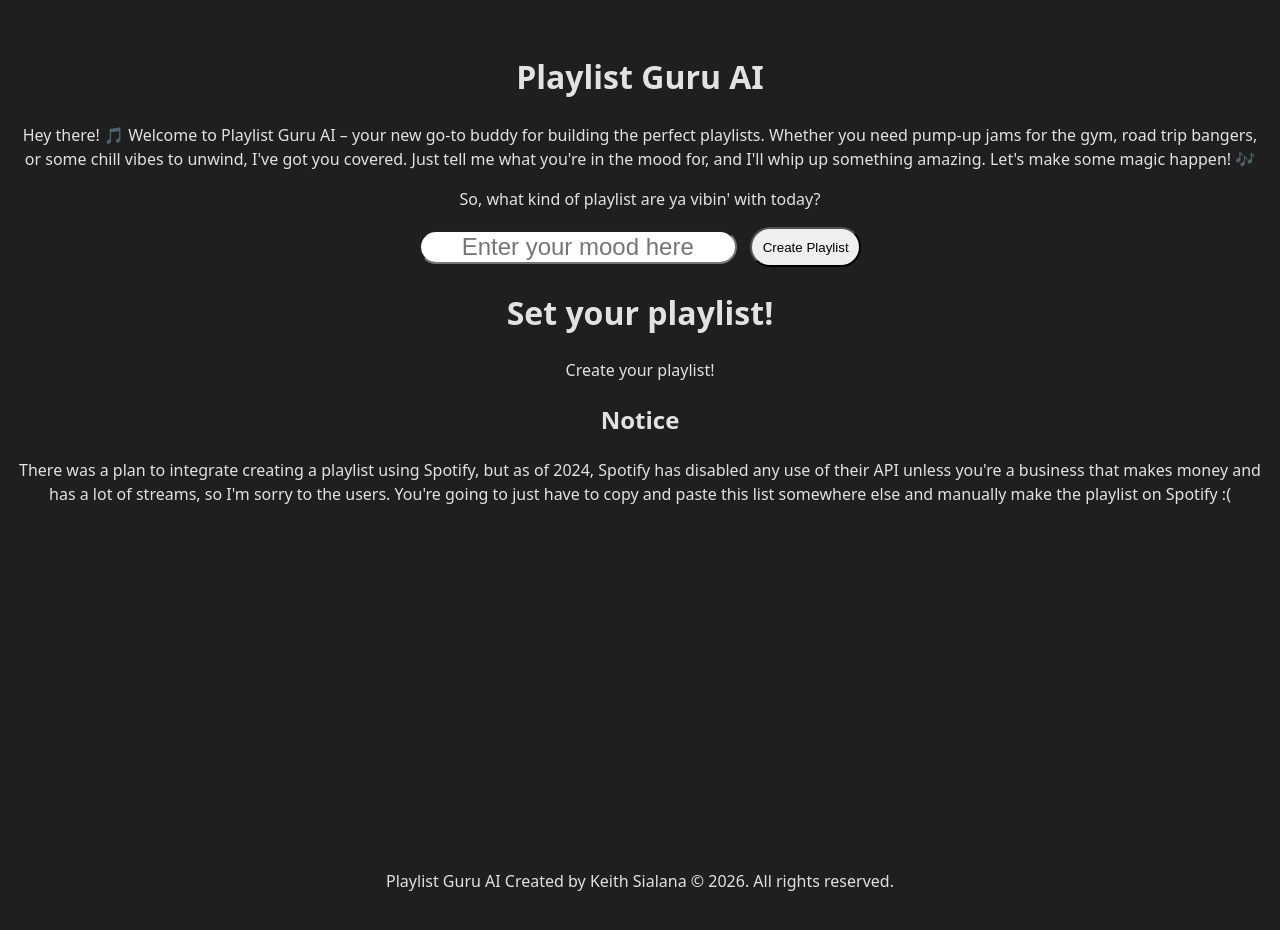
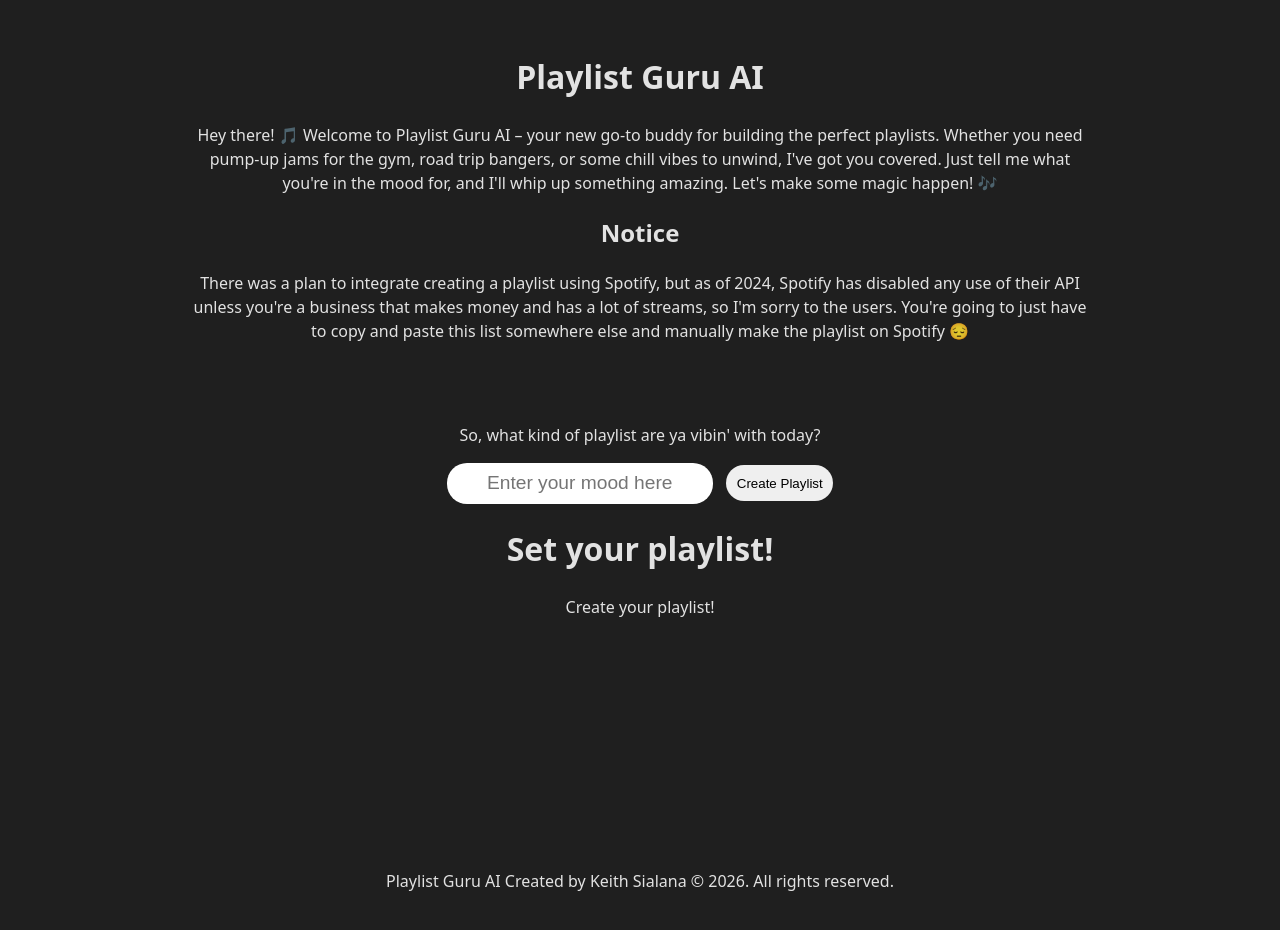
Before and after one commit to keithrsialana/PlaylistGuru, a React (Vite) app: page / in a window 1280 px wide. Shown: the top 930 px of the page. Built offline with nearby package versions, Linux system fonts and the light colour scheme.

Commit message:
visual changes (css)

```diff
--- a/src/App.jsx
+++ b/src/App.jsx
@@ -17,6 +17,10 @@ function App() {
             up something amazing. Let's make some magic happen! 🎶
           </p>
 
+          <h2>Notice</h2>
+          <p>There was a plan to integrate creating a playlist using Spotify, but as of 2024, Spotify has disabled any use of their API unless you're a business that makes money and has a lot of streams, so I'm sorry to the users. You're going to just have to copy and paste this list somewhere else and manually make the playlist on Spotify 😔</p>
+          <br />
+          <br />
           <MoodForm />
 
           <div hidden={false}>
--- a/src/components/playlist.jsx
+++ b/src/components/playlist.jsx
@@ -14,7 +14,8 @@ export default function Playlist() {
 
   async function getPlaylist() {
     try {
-      setPlaylist("Generating playlist...");
+      document.getElementById("loadingText").hidden = false;
+
 
       const res = await fetch("/.netlify/functions/getPlaylist", {
         method: "POST",
@@ -30,9 +31,10 @@ export default function Playlist() {
 
       const data = await res.json();
       setPlaylist(data.playlist);
+      document.getElementById("loadingText").hidden = true;
     } catch (error) {
+      document.getElementById("loadingText").hidden = true;
       console.error("Error generating playlist:", error);
-
     }
   }
 
@@ -54,8 +56,6 @@ export default function Playlist() {
           </ol>
         )}
       </div>
-      <h2>Notice</h2>
-      <p>There was a plan to integrate creating a playlist using Spotify, but as of 2024, Spotify has disabled any use of their API unless you're a business that makes money and has a lot of streams, so I'm sorry to the users. You're going to just have to copy and paste this list somewhere else and manually make the playlist on Spotify :(</p>
     </div>
   );
 }
--- a/src/index.css
+++ b/src/index.css
@@ -35,26 +35,50 @@ body {
   margin-left: 1em;
   padding: .8em;
   border-radius: 20px;
+  border-width: 0;
+}
+.formButton:hover {
+  background-color: #098d25;
 }
 
 .formInput {
-  font-size: 1.5em;
+  font-size: 1.2em;
   text-align: center;
   border-radius: 20px;
+  padding: .5em;
+  border-width: 0;
 }
 
 .playlistList{
   margin: auto;
-  max-width: 80%;
+  max-width: fit-content;
 }
 
 .playlistList li {
   font-family:Arial, Helvetica, sans-serif;
   font-size: large;
   font-weight: bold;
+  padding-left: 1em;
+  padding-right: 1em;
 }
 
 .playlistList li:nth-child(odd) {
   background-color: #ffffff1e;
 
 }
+
+@media screen and (max-width: 600px) {
+  .playlistForm {
+    flex-direction: column;
+  }
+  .formButton {
+    margin-top: 1em;
+  }
+}
+
+@media screen and (min-width: 1080px) {
+  .appContainer {
+    max-width: 70vw;
+    margin: auto;
+  }
+}
```
